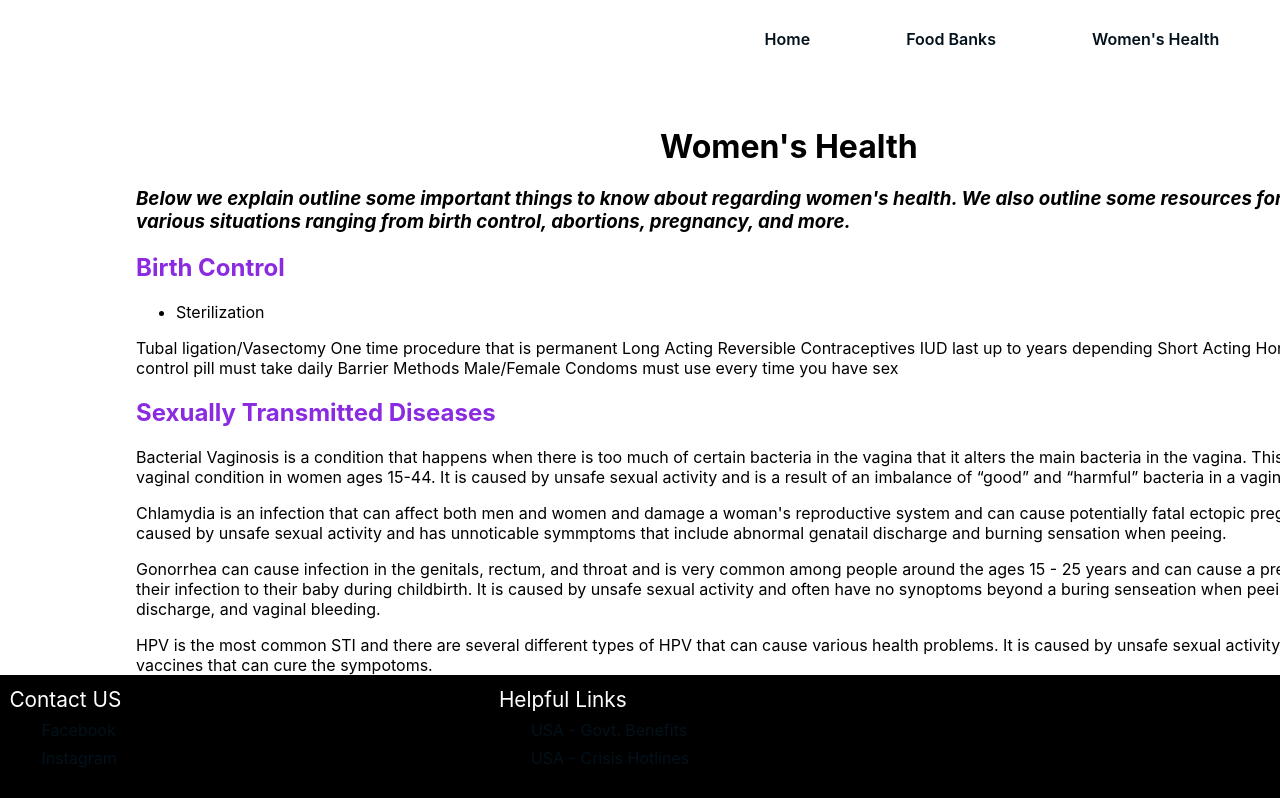
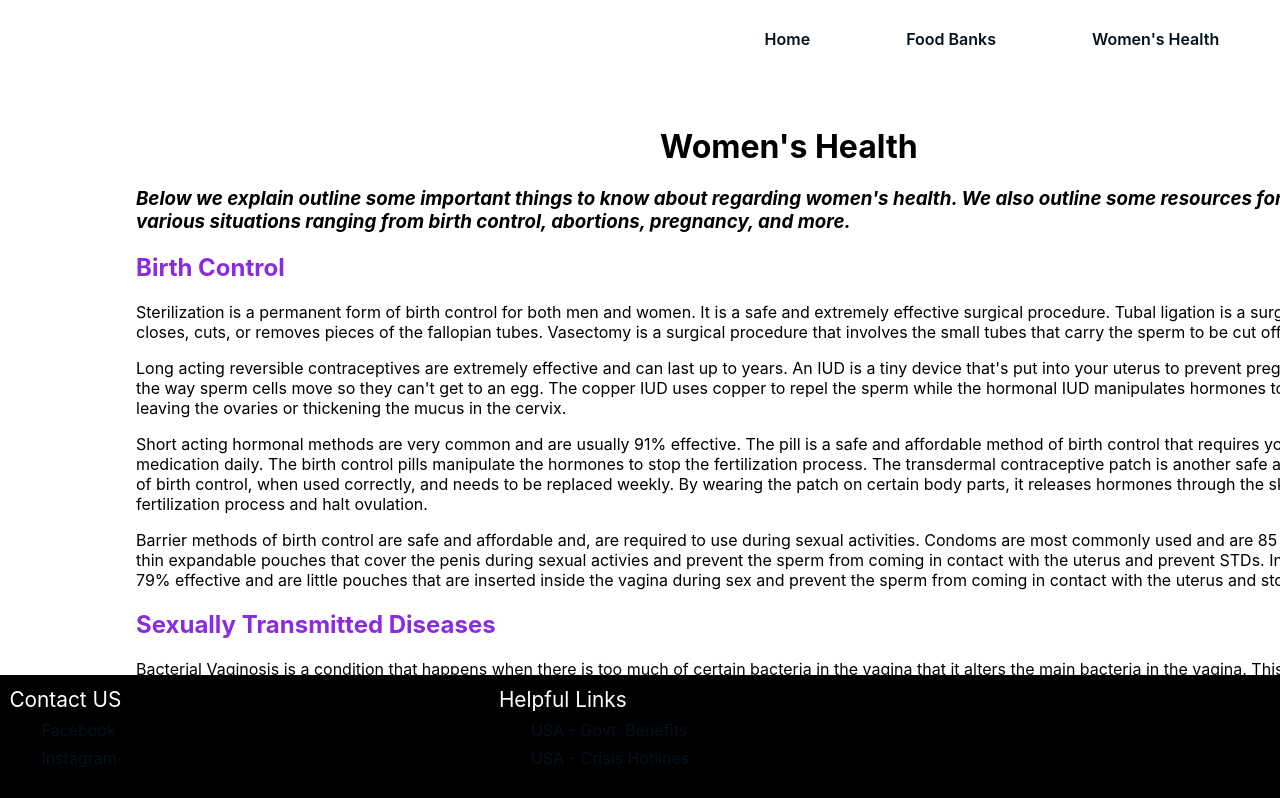
Before and after one commit to Aishwar-Gupta/IBM, a React (Create React App) app: page /Womens-Health in a window 1280 px wide. Shown: the top 798 px of the page. Built offline with nearby package versions, Linux system fonts and the light colour scheme.

Commit message:
birth control details

```diff
--- a/src/Components/Womens_Health.js
+++ b/src/Components/Womens_Health.js
@@ -12,21 +12,13 @@ function Womens_Health() {
             {/*<img className='image' src={image}></img>*/}
 
             <h2 className = 'abcd'> Birth Control</h2>
-            <p>
-            <ul><li>Sterilization</li></ul>
-
-
-            Tubal ligation/Vasectomy
-            One time procedure that is permanent
-            Long Acting Reversible Contraceptives
-            IUD
-            last up to years depending
-            Short Acting Hormonal Methods
-            birth control pill
-            must take daily
-            Barrier Methods
-            Male/Female Condoms
-            must use every time you have sex
+            <p>Sterilization is a permanent form of birth control for both men and women. It is a safe and extremely effective surgical procedure. Tubal ligation is a surgical procedure that closes, cuts, or removes pieces of the fallopian tubes. Vasectomy is a surgical procedure that involves the small tubes that carry the sperm to be cut off or blocked off.
+            </p>
+            <p>Long acting reversible contraceptives are extremely effective and can last up to years. An IUD is a tiny device that's put into your uterus to prevent pregnancy by changing the way sperm cells move so they can't get to an egg. The copper IUD uses copper to repel the sperm while the hormonal IUD manipulates hormones to stop eggs from leaving the ovaries or thickening the mucus in the cervix.
+            </p>
+            <p>Short acting hormonal methods are very common and are usually 91% effective. The pill is a safe and affordable method of birth control that requires you to take the medication daily. The birth control pills manipulate the hormones to stop the fertilization process. The transdermal contraceptive patch is another safe and convenient form of birth control, when used correctly, and needs to be replaced weekly. By wearing the patch on certain body parts, it releases hormones through the skin that stop the fertilization process and halt ovulation.
+            </p>
+            <p>Barrier methods of birth control are safe and affordable and, are required to use during sexual activities. Condoms are most commonly used and are 85 effective, they are thin expandable pouches that cover the penis during sexual activies and prevent the sperm from coming in contact with the uterus and prevent STDs. Internal condoms are 79% effective and are little pouches that are inserted inside the vagina during sex and prevent the sperm from coming in contact with the uterus and stops STDs.
             </p>
 
             <h2 className = 'abcd'> Sexually Transmitted Diseases</h2>
```
